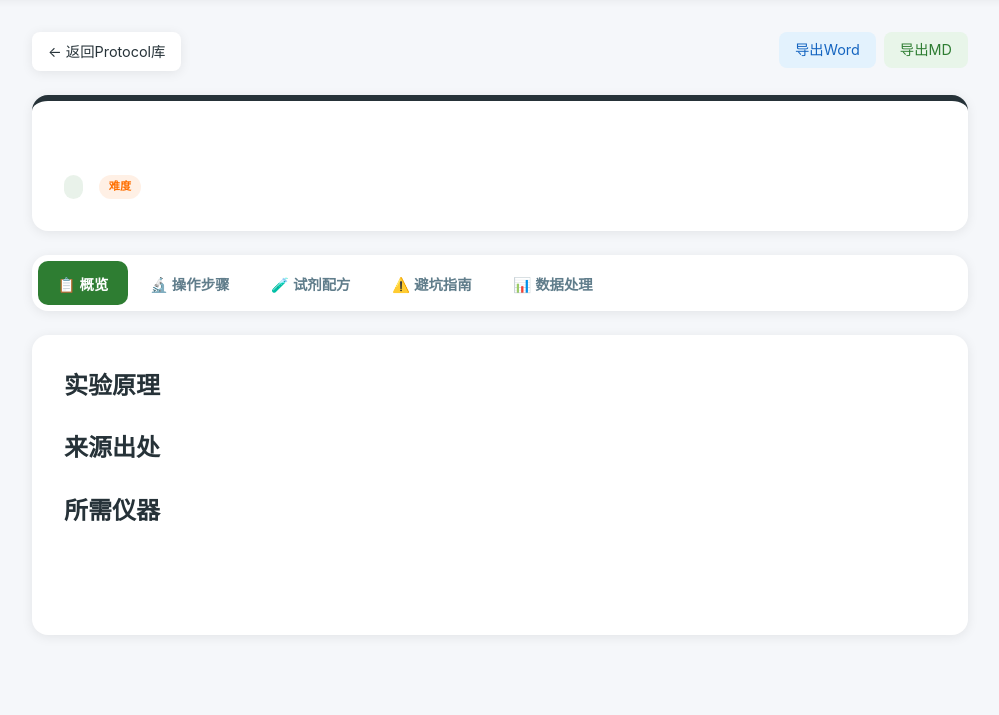
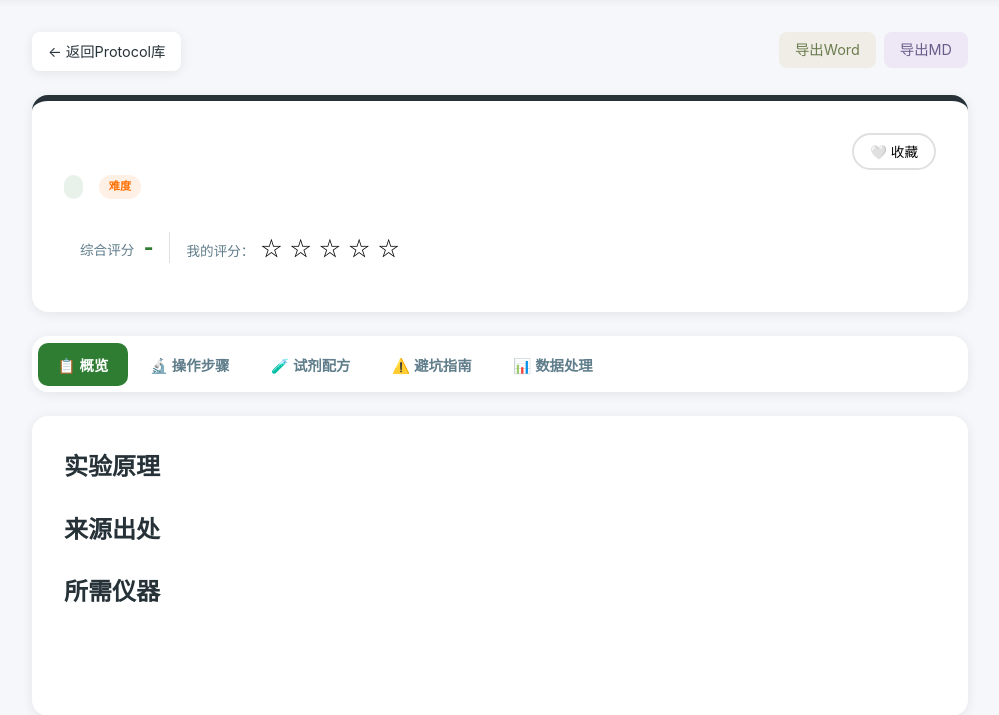
Before and after one commit to wjyxiaojiu-del/zhiyan-xiaobaihe-v2, a Flask app: template templates/protocol.html in a window 1280 px wide. Shown: the part 64-779 px from the top of the page, without its empty margins (140-1139 px from the left). Before the commit the page ends 707 px from the top, so only its background shows below. Run offline with Flask 3, Linux system fonts and the light colour scheme; the template is opened without the code that fills it, so the values that code supplies are empty.

Commit message:
chore: update templates/protocol.html

```diff
--- a/templates/protocol.html
+++ b/templates/protocol.html
@@ -10,25 +10,53 @@
 
     <!-- 导出按钮 -->
     <div style="float:right;display:flex;gap:0.5rem;">
-        <a href="/api/export/{{ meta.id }}/docx" style="background:#E3F2FD;color:#1565C0;padding:0.4rem 1rem;border-radius:8px;font-size:0.9rem;text-decoration:none;">
+        <a href="/api/export/{{ meta.id }}/docx" style="background:#F0EDE6;color:#6B7C4E;padding:0.4rem 1rem;border-radius:8px;font-size:0.9rem;text-decoration:none;">
             导出Word
         </a>
-        <a href="/api/export/{{ meta.id }}/md" style="background:#E8F5E9;color:#2E7D32;padding:0.4rem 1rem;border-radius:8px;font-size:0.9rem;text-decoration:none;">
+        <a href="/api/export/{{ meta.id }}/md" style="background:#EDE7F6;color:#6B5D8A;padding:0.4rem 1rem;border-radius:8px;font-size:0.9rem;text-decoration:none;">
             导出MD
         </a>
     </div>
 
     <!-- 头部信息 -->
     <div class="detail-header" style="border-top: 6px solid {{ meta.color }}">
-        <span class="id-badge" style="background:{{ meta.color }}">{{ meta.id }}</span>
-        <h1>{{ meta.name }}</h1>
-        <p class="one-liner">{{ meta.desc }}</p>
+        <div style="display:flex;justify-content:space-between;align-items:flex-start;flex-wrap:wrap;gap:0.5rem;">
+            <div>
+                <span class="id-badge" style="background:{{ meta.color }}">{{ meta.id }}</span>
+                <h1>{{ meta.name }}</h1>
+                <p class="one-liner">{{ meta.desc }}</p>
+            </div>
+            <div style="display:flex;gap:0.5rem;align-items:center;">
+                <button id="favBtn" onclick="toggleFav()" style="padding:0.4rem 1rem;border:2px solid var(--border);background:white;border-radius:20px;cursor:pointer;font-size:0.85rem;transition:all 0.25s;">
+                    <span id="favIcon">🤍</span> <span id="favText">收藏</span> <span id="favCount" style="color:var(--text-light);font-size:0.8rem;"></span>
+                </button>
+            </div>
+        </div>
         <div class="meta-row">
             <span class="tag tag-category">{{ meta.category }}</span>
             <span class="tag tag-difficulty">难度 {{ '⭐' * meta.difficulty }}</span>
             {% for t in meta.tags %}
             <span class="tag tag-instrument">{{ t }}</span>
             {% endfor %}
+        </div>
+
+        <!-- 评分区 -->
+        <div id="ratingArea" style="margin-top:1rem;padding:1rem;background:rgba(255,255,255,0.5);border-radius:12px;">
+            <div style="display:flex;align-items:center;gap:1rem;flex-wrap:wrap;">
+                <div>
+                    <span style="font-size:0.85rem;color:var(--text-light);">综合评分</span>
+                    <span id="avgRating" style="font-size:1.3rem;font-weight:800;color:var(--primary);margin-left:0.3rem;">-</span>
+                    <span id="ratingCount" style="font-size:0.8rem;color:var(--text-light);"></span>
+                </div>
+                <div style="border-left:1px solid var(--border);padding-left:1rem;">
+                    <span style="font-size:0.85rem;color:var(--text-light);">我的评分：</span>
+                    <button onclick="setRating(1)" style="background:none;border:none;font-size:1.3rem;cursor:pointer;padding:0 2px;" onmouseover="hoverStar(1)" onmouseout="unhoverStar()">☆</button>
+                    <button onclick="setRating(2)" style="background:none;border:none;font-size:1.3rem;cursor:pointer;padding:0 2px;" onmouseover="hoverStar(2)" onmouseout="unhoverStar()">☆</button>
+                    <button onclick="setRating(3)" style="background:none;border:none;font-size:1.3rem;cursor:pointer;padding:0 2px;" onmouseover="hoverStar(3)" onmouseout="unhoverStar()">☆</button>
+                    <button onclick="setRating(4)" style="background:none;border:none;font-size:1.3rem;cursor:pointer;padding:0 2px;" onmouseover="hoverStar(4)" onmouseout="unhoverStar()">☆</button>
+                    <button onclick="setRating(5)" style="background:none;border:none;font-size:1.3rem;cursor:pointer;padding:0 2px;" onmouseover="hoverStar(5)" onmouseout="unhoverStar()">☆</button>
+                </div>
+            </div>
         </div>
     </div>
 
@@ -111,7 +139,7 @@
             {% endif %}
 
             <div style="margin-top:1.5rem;">
-                <a href="/calculator" class="calc-btn" style="display:inline-block; text-decoration:none; color:white;">
+                <a href="/calculator" class="calc-btn" style="display:inline-block; text-decoration:none; color:white; background: linear-gradient(135deg, #C47D2B, #D4882E); box-shadow: 0 4px 14px rgba(196,125,43,0.3); padding: 0.8rem 2rem; border-radius: 10px; font-weight: 700;">
                     🧮 打开试剂计算器
                 </a>
             </div>
@@ -169,13 +197,95 @@
 </div>
 
 <script>
+var isFavorited = false;
+
 function switchTab(name) {
-    // 切换按钮状态
     document.querySelectorAll('.tab-btn').forEach(b => b.classList.remove('active'));
     event.target.classList.add('active');
-    // 切换内容
     document.querySelectorAll('.tab-pane').forEach(p => p.classList.remove('active'));
     document.getElementById('tab-' + name).classList.add('active');
 }
+
+/* 收藏 */
+function toggleFav() {
+    fetch('/api/favorite/{{ meta.id }}', { method: 'POST' })
+        .then(r => r.json())
+        .then(d => {
+            isFavorited = d.favorited;
+            updateFavUI();
+        });
+}
+
+function updateFavUI() {
+    var icon = document.getElementById('favIcon');
+    var text = document.getElementById('favText');
+    var btn = document.getElementById('favBtn');
+    if (isFavorited) {
+        icon.textContent = '❤️';
+        text.textContent = '已收藏';
+        btn.style.borderColor = '#F44336';
+        btn.style.background = '#FFF5F5';
+    } else {
+        icon.textContent = '🤍';
+        text.textContent = '收藏';
+        btn.style.borderColor = 'var(--border)';
+        btn.style.background = 'white';
+    }
+}
+
+/* 评分 */
+var currentMyRating = 0;
+function setRating(n) {
+    currentMyRating = n;
+    renderStars(n);
+    fetch('/api/rate/{{ meta.id }}', {
+        method: 'POST',
+        headers: { 'Content-Type': 'application/json' },
+        body: JSON.stringify({ rating: n })
+    }).then(() => loadRatings());
+}
+
+function hoverStar(n) {
+    var btns = document.querySelectorAll('#ratingArea button');
+    for (var i = 0; i < btns.length; i++) {
+        btns[i].textContent = i < n ? '★' : '☆';
+        btns[i].style.color = i < n ? '#F57F17' : '#CCC';
+    }
+}
+
+function unhoverStar() {
+    renderStars(currentMyRating);
+}
+
+function renderStars(n) {
+    var btns = document.querySelectorAll('#ratingArea button');
+    for (var i = 0; i < btns.length; i++) {
+        btns[i].textContent = i < n ? '★' : '☆';
+        btns[i].style.color = i < n ? '#F57F17' : '#CCC';
+    }
+}
+
+function loadRatings() {
+    fetch('/api/ratings/{{ meta.id }}')
+        .then(r => r.json())
+        .then(d => {
+            document.getElementById('avgRating').textContent = d.avg || '暂无';
+            document.getElementById('ratingCount').textContent = d.count ? '(' + d.count + '人评价)' : '';
+            currentMyRating = d.my_rating || 0;
+            renderStars(currentMyRating);
+        });
+}
+
+/* 初始化 */
+document.addEventListener('DOMContentLoaded', function() {
+    fetch('/api/favorites')
+        .then(r => r.json())
+        .then(ids => {
+            isFavorited = ids.indexOf('{{ meta.id }}') >= 0;
+            updateFavUI();
+        })
+        .catch(() => {});
+    loadRatings();
+});
 </script>
 {% endblock %}
```
